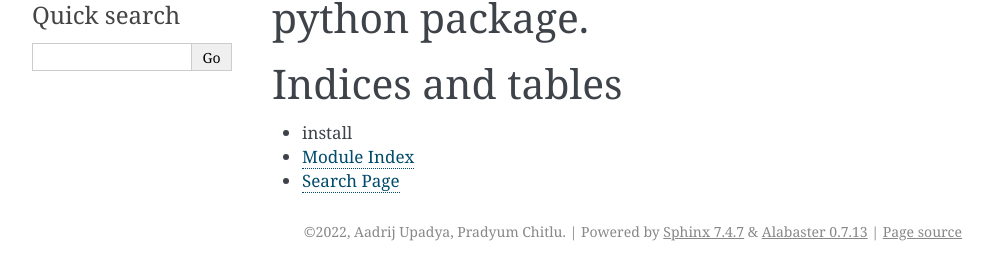
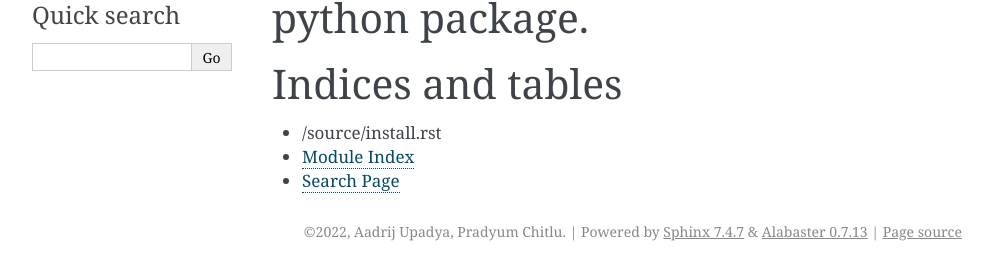
Before and after one commit to aadrijupadya/CricCatapult, a Sphinx documentation site: the page built from docs/source/index.rst, in a window 1280 px wide. Shown: the part 331-611 px from the top of the page, without its empty margins (148-1140 px from the left). Built offline with Sphinx 7.4.7, drawn with Linux system fonts in a browser that asks for light colours.

Commit message:
Update index.rst

```diff
--- a/docs/source/index.rst
+++ b/docs/source/index.rst
@@ -18,6 +18,6 @@ CricCatapult is an open-source API wrapper and data aggregator merged into an op
 Indices and tables
 ==================
 
-* :ref:`install`
+* :doc:`/source/install.rst`
 * :ref:`modindex`
 * :ref:`search`
```
